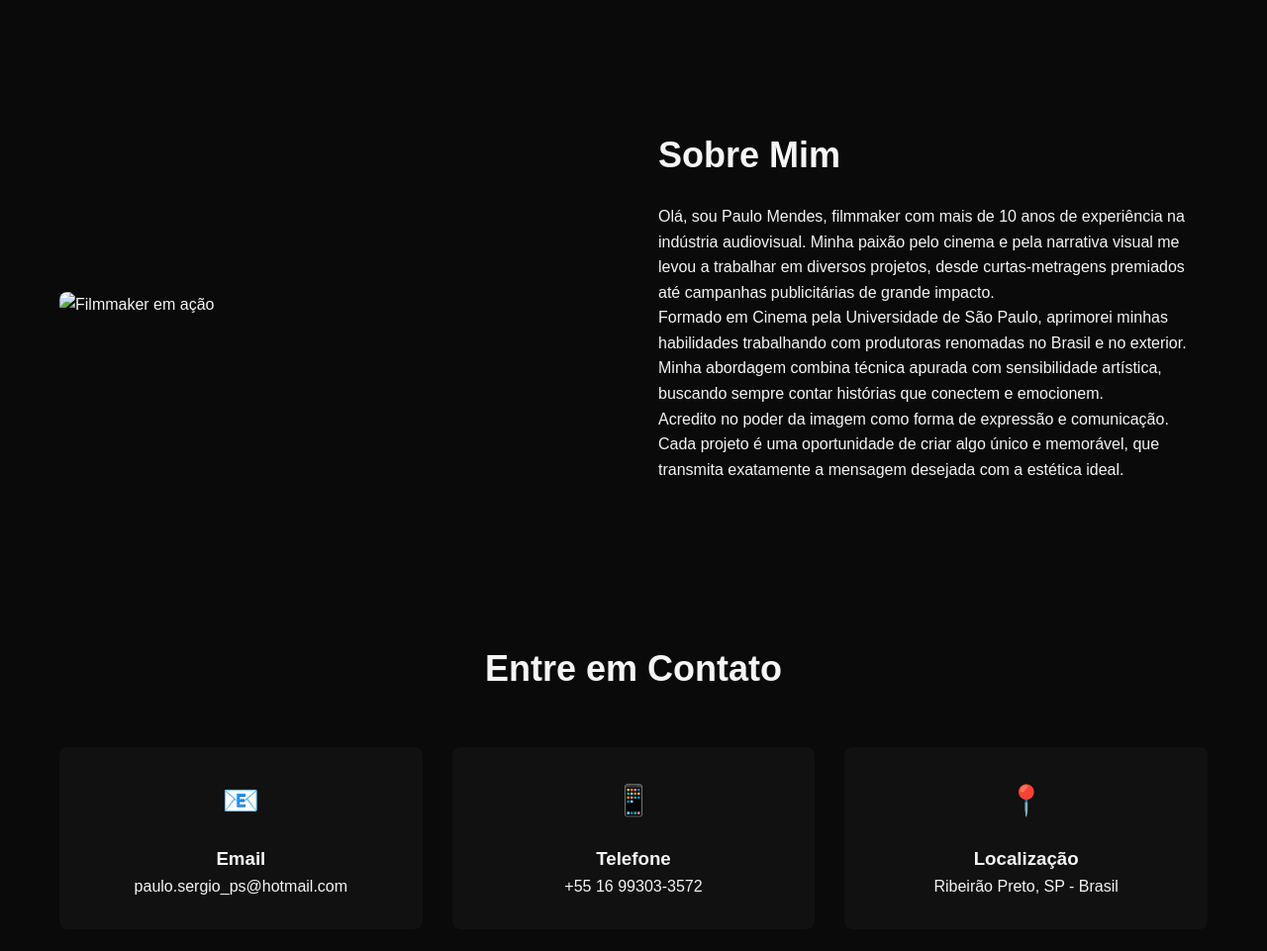
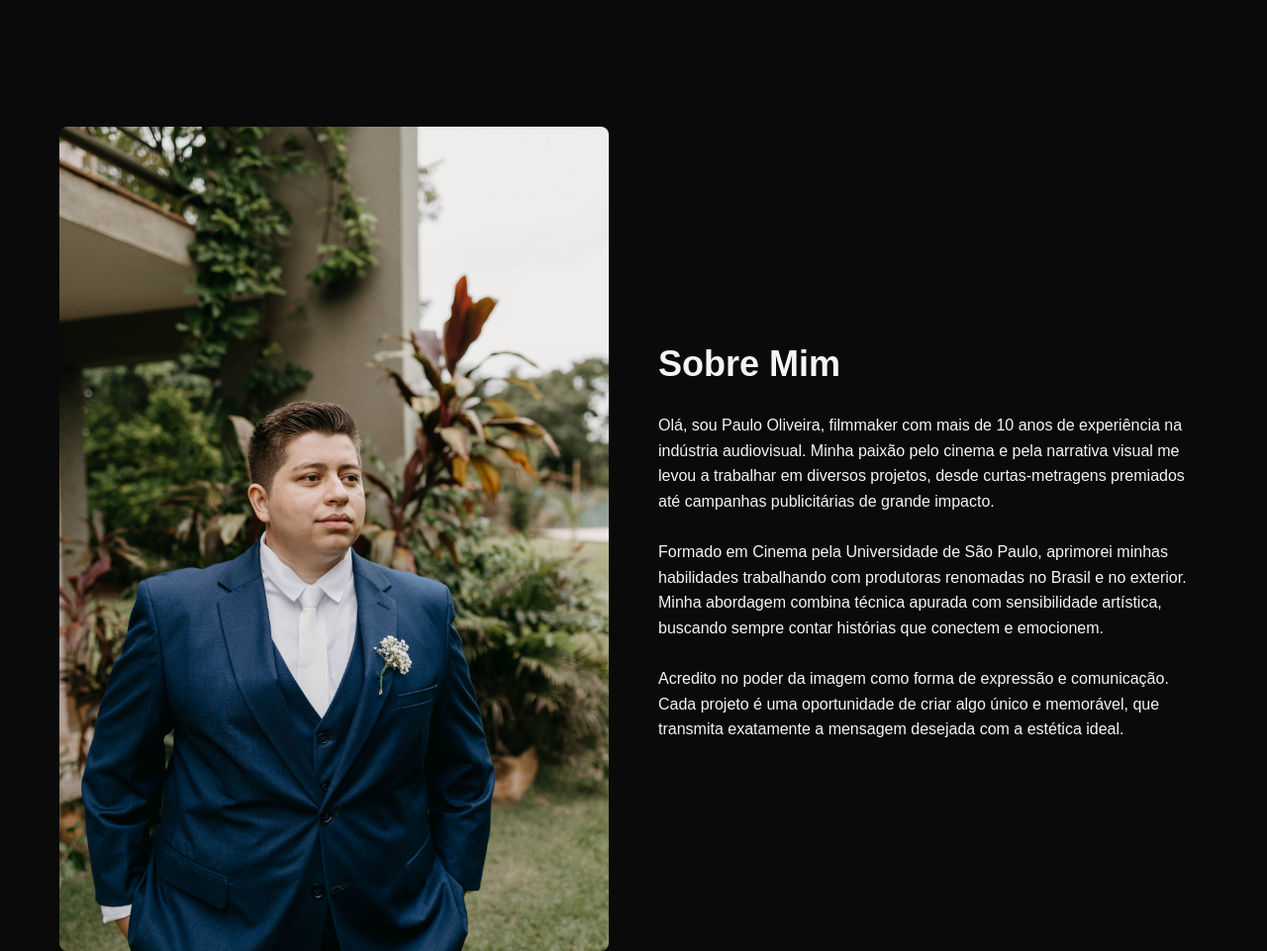
Before and after one commit to JulliaW/julliaw.github.io, a plain HTML site: page index.html in a window 1280 px wide. Shown: the part 2440-3401 px from the top of the page at 99% size. Drawn offline with Linux system fonts and the light colour scheme.

Commit message:
FEAT: Adicionando foto

```diff
--- a/index.html
+++ b/index.html
@@ -512,14 +512,16 @@
         <div class="container">
             <div class="about">
                 <div class="about-img">
-                    <img src="/api/placeholder/600/800" alt="Filmmaker em ação">
+                    <img src="./imgs/paulo_oliveira_2.jpg" alt="Filmmaker em ação">
                 </div>
                 <div class="about-content">
                     <h2>Sobre Mim</h2>
-                    <p>Olá, sou Paulo Mendes, filmmaker com mais de 10 anos de experiência na indústria audiovisual. Minha paixão pelo cinema e pela narrativa visual me levou a trabalhar em diversos
+                    <p>Olá, sou Paulo Oliveira, filmmaker com mais de 10 anos de experiência na indústria audiovisual. Minha paixão pelo cinema e pela narrativa visual me levou a trabalhar em diversos
                         projetos, desde curtas-metragens premiados até campanhas publicitárias de grande impacto.</p>
+                    <br>
                     <p>Formado em Cinema pela Universidade de São Paulo, aprimorei minhas habilidades trabalhando com produtoras renomadas no Brasil e no exterior. Minha abordagem combina técnica
                         apurada com sensibilidade artística, buscando sempre contar histórias que conectem e emocionem.</p>
+                    <br>
                     <p>Acredito no poder da imagem como forma de expressão e comunicação. Cada projeto é uma oportunidade de criar algo único e memorável, que transmita exatamente a mensagem desejada
                         com a estética ideal.</p>
                 </div>
```
Also changed, not shown: imgs/paulo_oliveira_2.jpg (added), 1 other file.
